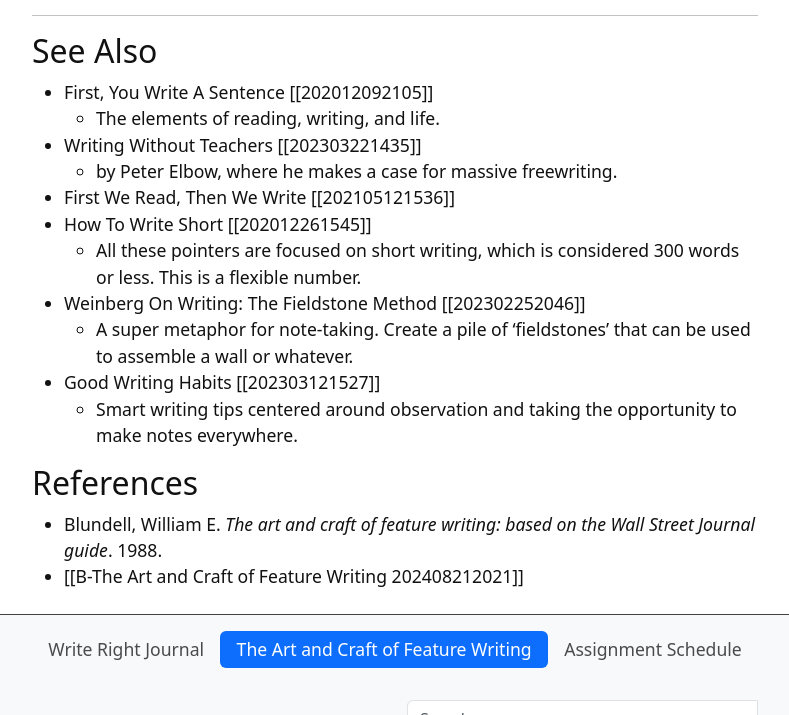
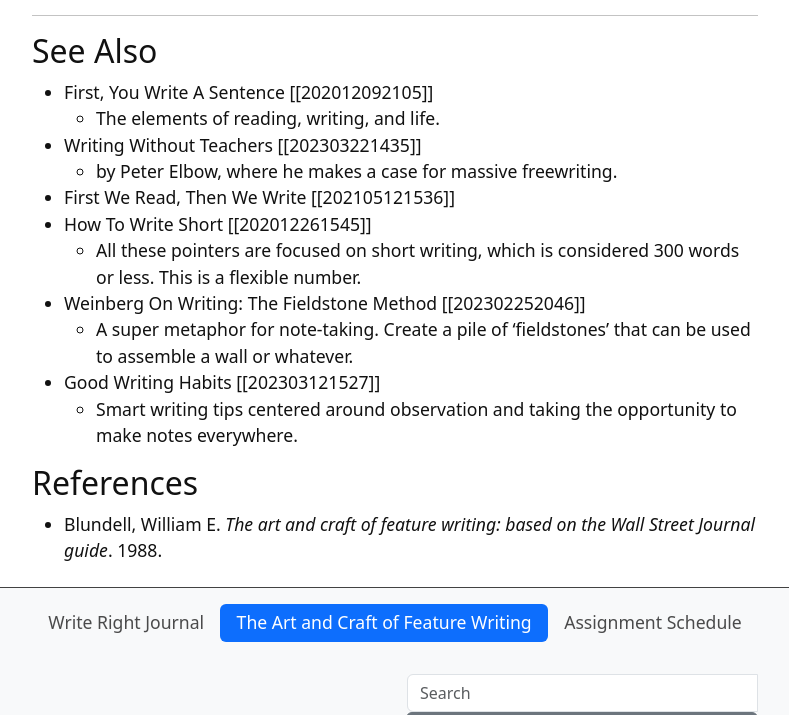
Before and after one commit to woodenzen/JAMM425-Magazine-Feature-Writing, a Jekyll site: the page built from content/2-The Art and Craft of Feature Writing 202408212021.md, in a window 1280 px wide and 900 px high, scrolled down 1028 px, cut to the strip 0-715 px from the top of the window. Shown: the whole strip, without its empty margins (245-1034 px from the left). Built offline with Jekyll 4.4.1, drawn with Linux system fonts in a browser that asks for light colours.

Commit message:
Update README.md for clarity and structure; remove outdated content and add project description

```diff
--- a/content/2-The Art and Craft of Feature Writing 202408212021.md
+++ b/content/2-The Art and Craft of Feature Writing 202408212021.md
@@ -48,4 +48,3 @@ description: >
 
 ## References
 - Blundell, William E. _The art and craft of feature writing: based on the Wall Street Journal guide_. 1988.
-- [[B-The Art and Craft of Feature Writing 202408212021]]
```
Also changed, not shown: README.md.
